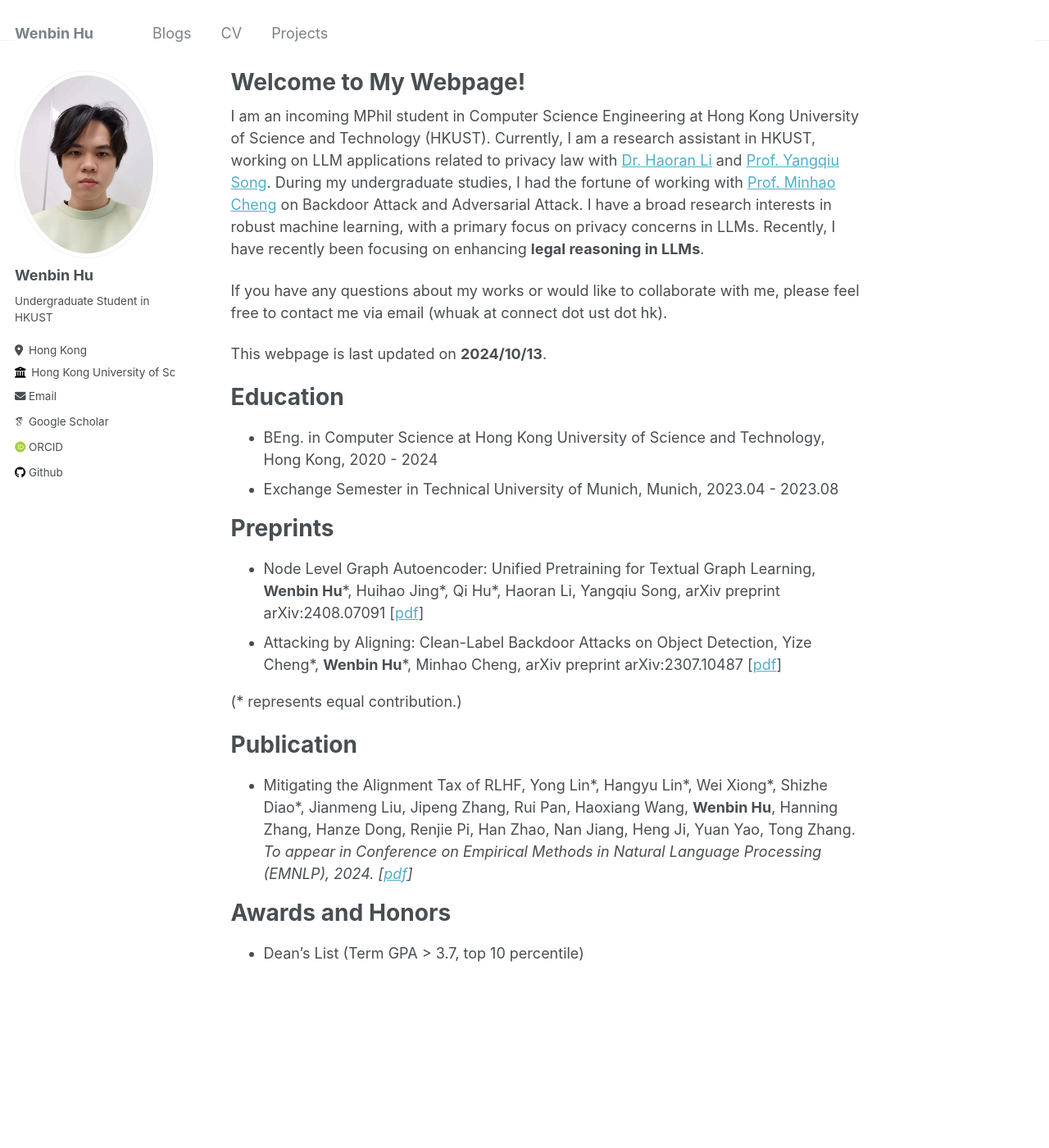
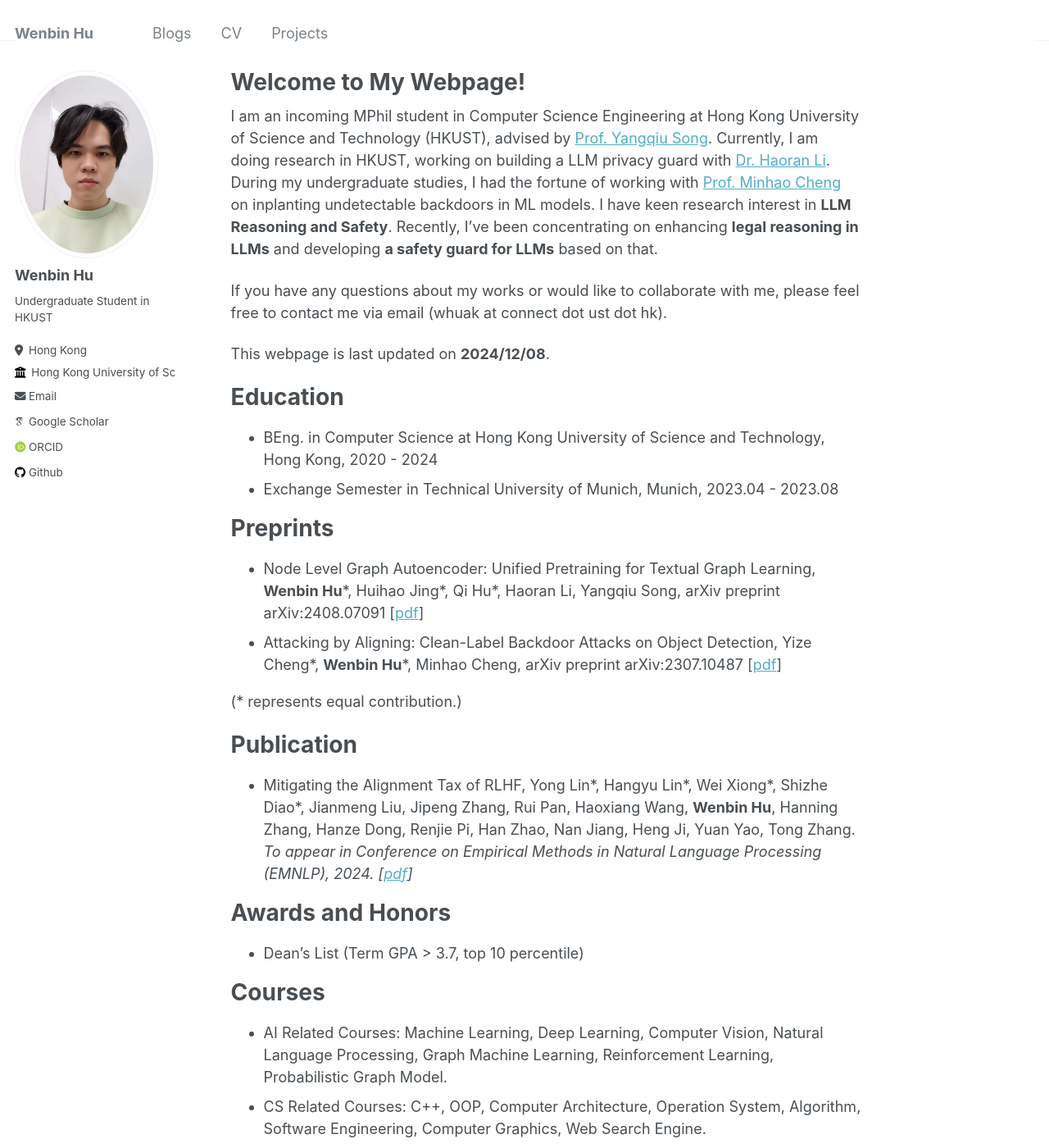
Before and after one commit to whuak/whuak.github.io, a Jekyll site: the page built from _pages/about.md, in a window 1280 px wide and 1400 px high. Shown: the whole window at 82% size. Built offline with Jekyll 4.4.1, drawn with Linux system fonts in a browser that asks for light colours; some web fonts are replaced; some of the changed text lies outside the part shown.

Commit message:
update 12.08

```diff
--- a/_pages/about.md
+++ b/_pages/about.md
@@ -6,16 +6,12 @@ redirect_from:
   - /about/
   - /about.html
 ---
-I am an incoming MPhil student in Computer Science Engineering at Hong Kong University of Science and Technology (HKUST).
-Currently, I am a research assistant in HKUST, working on LLM applications related to privacy law
-with [Dr. Haoran Li](https://hlibt.student.ust.hk/) and [Prof. Yangqiu Song](https://www.cse.ust.hk/~yqsong/).
-During my undergraduate studies, I had the fortune of working with [Prof. Minhao Cheng](https://cmhcbb.github.io/)
-on Backdoor Attack and Adversarial Attack. I have a broad research interests in robust machine learning,
-with a primary focus on privacy concerns in LLMs. Recently, I have recently been focusing on enhancing **legal reasoning in LLMs**.
+I am an incoming MPhil student in Computer Science Engineering at Hong Kong University of Science and Technology (HKUST), advised by [Prof. Yangqiu Song](https://www.cse.ust.hk/~yqsong/). Currently, I am doing research in HKUST, working on building a LLM privacy guard with [Dr. Haoran Li](https://hlibt.student.ust.hk/). During my undergraduate studies, I had the fortune of working with [Prof. Minhao Cheng](https://cmhcbb.github.io/) on inplanting undetectable backdoors in ML models. I have keen research interest in **LLM Reasoning and Safety**. Recently, I've been concentrating on enhancing **legal reasoning in LLMs** and developing **a safety guard for LLMs** based on that.
+
 
 If you have any questions about my works or would like to collaborate with me, please feel free to contact me via email (whuak at connect dot ust dot hk).
 
-This webpage is last updated on **2024/10/13**.
+This webpage is last updated on **2024/12/08**.
 
 Education
 ======
@@ -41,3 +37,12 @@ Nan Jiang, Heng Ji, Yuan Yao, Tong Zhang. *To appear in Conference on Empirical
 Awards and Honors
 ======
 - Dean's List (Term GPA > 3.7, top 10 percentile)
+
+Courses
+======
+- AI Related Courses: Machine Learning, Deep Learning, Computer Vision, Natural Language
+Processing, Graph Machine Learning, Reinforcement Learning, Probabilistic Graph Model.
+- CS Related Courses: C++, OOP, Computer Architecture, Operation System, Algorithm, Software
+Engineering, Computer Graphics, Web Search Engine.
+- MATH Related Courses: Multivariable Calculus, Linear Algebra, Abstract Algebra, Probability Theory,
+Convex Optimization, Mathematic Analysis, Ordinary Differential Equation.
```
Also changed, not shown: 1 other file.
